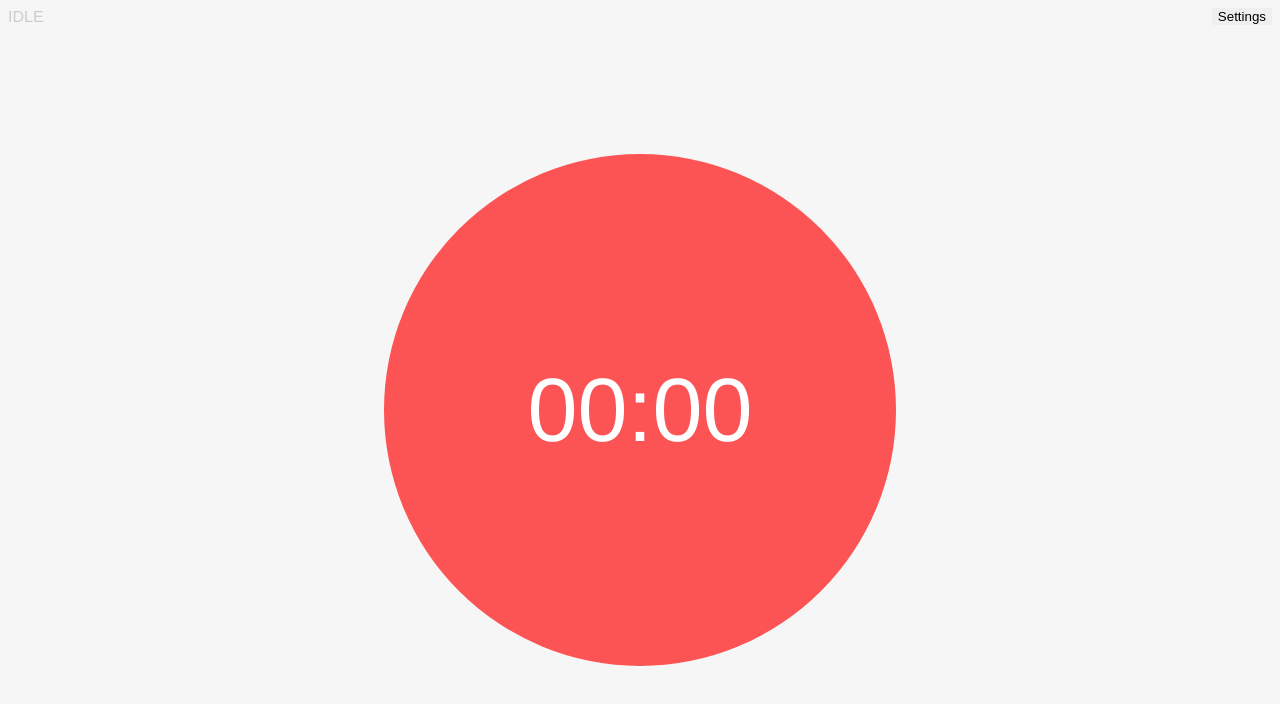
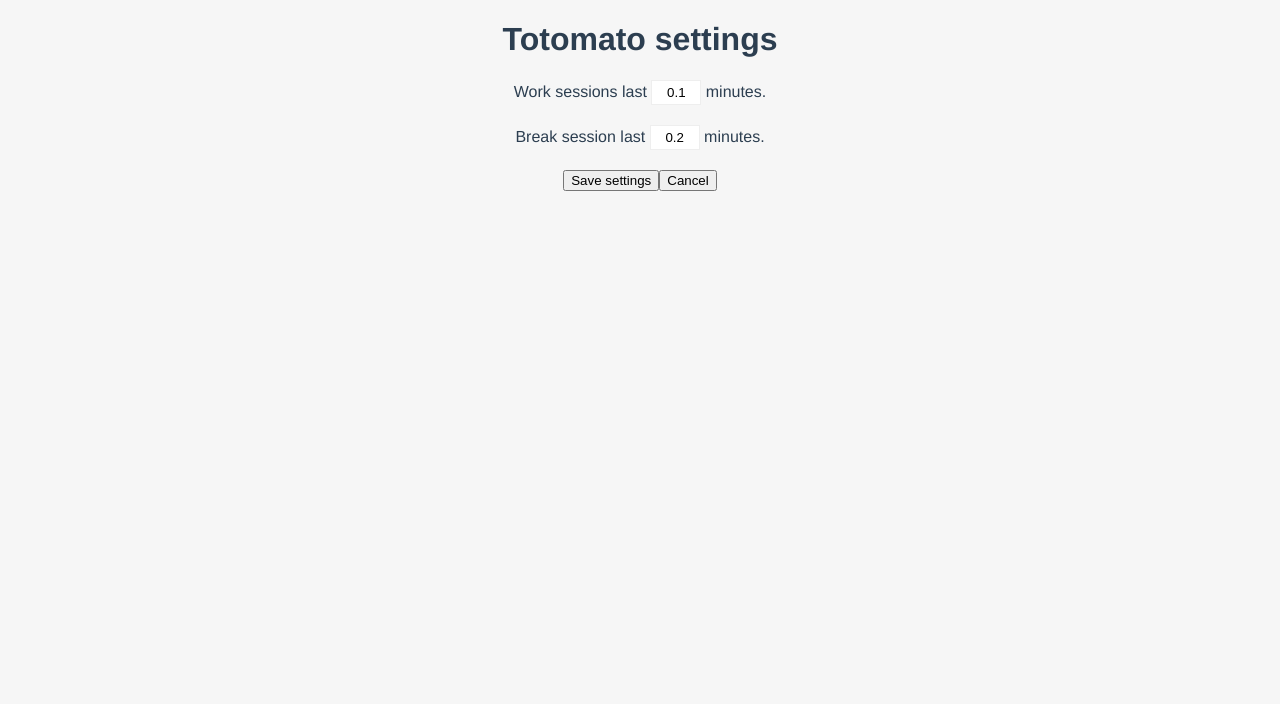
Before and after one commit to 3rd/totomato, a Vue app: page / in a window 1280 px wide. Both pictures are taken after a click on the button "Settings". Shown: the top 704 px of the page. Built offline with nearby package versions, Linux system fonts and the light colour scheme.

Commit message:
D: Add work and break session tracking and settings panel

```diff
--- a/index.html
+++ b/index.html
@@ -2,7 +2,7 @@
 <html>
   <head>
     <meta charset="utf-8">
-    <title>totomato</title>
+    <title>Totomato</title>
   </head>
   <body>
     <div id="app"></div>
--- a/src/App.vue
+++ b/src/App.vue
@@ -2,18 +2,27 @@
   <div id="app">
     <app-header
               :timer-state-text="timerStateText"
+              v-on:settings-action="settingsAction"
               class="clearfix">
     </app-header>
     <app-timer
-              v-on:action="primaryAction"
+              v-on:primary-action="primaryAction"
               :timer-text="timerText">
     </app-timer>
+    <app-settings
+              v-if="settingsVisible"
+              :work-session-minutes="workSessionMinutes"
+              :break-session-minutes="breakSessionMinutes"
+              v-on:settings-cancel="settingsCancel"
+              v-on:settings-save="settingsSave">
+    </app-settings>
   </div>
 </template>
 
 <script>
 import appHeader from './components/app-header'
 import appTimer from './components/app-timer'
+import appSettings from './components/app-settings'
 
 export default {
   name: 'app',
@@ -25,12 +34,13 @@ export default {
                               1 - working
                               2 - on break
                      */
+      previousTimerState: 0,
       timerElapsedSeconds: 0, // Elapsed seconds
-      timerText: '00:00', // Formatted timer text
       timerInterval: null, // Holds interval object,
       timerTimeout: null, // Holds timeout object
-      workSessionMinutes: 0.2, // Config
-      breakSessionMinutes: 0.1 // Config
+      settingsVisible: false, // Settings section switch
+      workSessionMinutes: 0.1, // Config
+      breakSessionMinutes: 0.2 // Config
     }
   },
   computed: {
@@ -42,6 +52,15 @@ export default {
     },
     isOnBreak: function () {
       return this.timerState === 2
+    },
+    previouslyIdle: function () {
+      return this.previousTimerState === 0
+    },
+    previouslyWorking: function () {
+      return this.previousTimerState === 1
+    },
+    previouslyOnBreak: function () {
+      return this.previousTimerState === 2
     },
     timerStateText: function () {
       if (this.timerState === 0) {
@@ -56,40 +75,92 @@ export default {
     },
     timerText: function () {
       if (this.isIdle) {
-        return 'Work'
+        if (this.previouslyIdle || this.previouslyOnBreak) {
+          return 'Work'
+        } else {
+          return 'Break'
+        }
+      } else if (this.isWorking) {
+        let secondsLeftTotal = this.workSessionMinutes * 60 - this.timerElapsedSeconds
+        let minutesLeft = Math.floor(secondsLeftTotal / 60)
+        let secondsLeft = secondsLeftTotal % 60
+        return (minutesLeft > 9 ? minutesLeft : '0' + minutesLeft) + ':' + (secondsLeft > 9 ? secondsLeft : '0' + secondsLeft)
+      } else if (this.isOnBreak) {
+        let secondsLeftTotal = this.breakSessionMinutes * 60 - this.timerElapsedSeconds
+        let minutesLeft = Math.floor(secondsLeftTotal / 60)
+        let secondsLeft = secondsLeftTotal % 60
+        return (minutesLeft > 9 ? minutesLeft : '0' + minutesLeft) + ':' + (secondsLeft > 9 ? secondsLeft : '0' + secondsLeft)
       }
-      if (this.isWorking) {
-        var secondsLeftTotal = this.workSessionMinutes * 60 - this.timerElapsedSeconds
-        var minutesLeft = Math.floor(secondsLeftTotal / 60)
-        var secondsLeft = secondsLeftTotal % 60
-        return minutesLeft + ':' + secondsLeft
+    }
+  },
+  methods: {
+    primaryAction: function () {
+      var self = this
+      if (this.isIdle) {
+        if (this.previouslyIdle || this.previouslyOnBreak) {
+          // Start working
+          this.previousTimerState = this.timerState
+          this.timerState = 1
+          this.timerElapsedSeconds = 0
+          this.timerInterval = setInterval(function () {
+            self.timerElapsedSeconds += 1
+          }, 1000)
+          this.timerTimeout = setTimeout(function () {
+            self.previousTimerState = self.timerState
+            self.timerState = 0
+            clearInterval(self.timerInterval)
+            clearTimeout(self.timerTimeout)
+            self.notifyNewState()
+          }, 1000 * 60 * this.workSessionMinutes)
+        } else {
+          // Start break
+          this.previousTimerState = this.timerState
+          this.timerState = 2
+          this.timerElapsedSeconds = 0
+          this.timerInterval = setInterval(function () {
+            self.$nextTick(function () {
+              this.timerElapsedSeconds++
+            })
+          }, 1000)
+          this.timerTimeout = setTimeout(function () {
+            self.previousTimerState = self.timerState
+            self.timerState = 0
+            clearInterval(self.timerInterval)
+            clearTimeout(self.timerTimeout)
+            self.notifyNewState()
+          }, 1000 * 60 * this.breakSessionMinutes)
+        }
+      } else {
+        this.previousTimerState = 0
+        this.timerState = 0
+        clearInterval(this.timerInterval)
+        clearTimeout(this.timerTimeout)
+      }
+    },
+    settingsAction: function () {
+      this.settingsVisible = !this.settingsVisible
+    },
+    settingsCancel: function () {
+      this.settingsVisible = false
+    },
+    settingsSave: function (data) {
+      this.workSessionMinutes = data.workSessionMinutes
+      this.breakSessionMinutes = data.breakSessionMinutes
+      this.settingsVisible = false
+    },
+    notifyNewState: function () {
+      if (this.previouslyWorking && this.isIdle) {
+        window.alert('Time to take a break!')
+      }
+      if (this.previouslyOnBreak && this.isIdle) {
+        window.alert('Time to start working')
       }
     }
   },
   components: {
     appHeader,
-    appTimer
-  },
-  methods: {
-    primaryAction: function () {
-      var self = this
-      if (this.isIdle) {
-        this.timerState = 1
-        this.timerElapsedSeconds = 0
-        this.timerInterval = setInterval(function () {
-          self.timerElapsedSeconds++
-        }, 1000)
-        this.timerTimeout = setTimeout(function () {
-          self.timerState = 0
-          clearInterval(self.timerInterval)
-          clearTimeout(self.timerTimeout)
-        }, 1000 * 60 * self.workSessionMinutes - 1000)
-      } else {
-        this.timerState = 0
-        clearInterval(this.timerInterval)
-        clearTimeout(this.timerTimeout)
-      }
-    }
+    appTimer,
+    appSettings
   }
 }
 </script>
@@ -97,6 +168,9 @@ export default {
 <style>
 body {
   background: #f6f6f6;
+  margin: 0;
+  width: 100%;
+  height: 100%;
 }
 #app {
   font-family: 'Avenir', Helvetica, Arial, sans-serif;
@@ -104,16 +178,7 @@ body {
   -moz-osx-font-smoothing: grayscale;
   text-align: center;
   color: #2c3e50;
+  width: 100%;
+  height: 100%;
 }
-.clearfix:after {
-     visibility: hidden;
-     display: block;
-     font-size: 0;
-     content: " ";
-     clear: both;
-     height: 0;
-     }
-.clearfix { display: inline-block; }
-* html .clearfix { height: 1%; }
-.clearfix { display: block; }
 </style>
--- a/src/components/app-header.vue
+++ b/src/components/app-header.vue
@@ -4,7 +4,7 @@
       {{ timerStateText }}
     </div>
     <div class="settings">
-      <button>Settings</button>
+      <button @click="settingsAction">Settings</button>
     </div>
   </div>
 </template>
@@ -14,14 +14,21 @@ export default {
   name: 'app-header',
   props: ['timerStateText'],
   data: function () {
-    return {
-      msg: 'Welcome to Your Vue.js App'
+    return {}
+  },
+  methods: {
+    settingsAction: function () {
+      this.$emit('settings-action')
     }
   }
 }
 </script>
 
 <style scoped>
+  .app-header {
+    height: 40px;
+    border-bottom: 1px solid #ccc;
+  }
   .status {
     text-transform: uppercase;
     color: #ccc;
--- /dev/null
+++ b/src/components/app-settings.vue
@@ -0,0 +1,60 @@
+<template>
+  <div class="app-settings">
+    <h1>Totomato settings</h1>
+    <div class="field">
+      Work sessions last <input v-model="settingWorkSessionMinutes"> minutes.
+    </div>
+    <div class="field">
+      Break session last <input v-model="settingBreakSessionMinutes"> minutes.
+    </div>
+    <button @click="saveSettings">Save settings</button>
+    <button @click="cancel">Cancel</button>
+  </div>
+</template>
+
+<script>
+export default {
+  name: 'app-settings',
+  props: [
+    'workSessionMinutes',
+    'breakSessionMinutes'
+  ],
+  data: function () {
+    return {
+      settingWorkSessionMinutes: this.workSessionMinutes,
+      settingBreakSessionMinutes: this.breakSessionMinutes
+    }
+  },
+  methods: {
+    saveSettings: function () {
+      this.$emit('settings-save', {
+        workSessionMinutes: this.settingWorkSessionMinutes,
+        breakSessionMinutes: this.settingBreakSessionMinutes
+      })
+    },
+    cancel: function () {
+      this.$emit('settings-cancel')
+    }
+  }
+}
+</script>
+
+<style scoped>
+  .app-settings {
+    position: absolute;
+    top: 0;
+    left: 0;
+    width: 100%;
+    height: 100%;
+    background: #f6f6f6;
+  }
+  input {
+    border: 1px solid #eee;
+    padding: 4px;
+    width: 40px;
+    text-align: center;
+  }
+  .field {
+    margin-bottom: 20px;
+  }
+</style>
--- a/src/components/app-timer.vue
+++ b/src/components/app-timer.vue
@@ -11,13 +11,12 @@ export default {
   name: 'app-timer',
   props: ['timerText'],
   data: function () {
-    return {
-      // prop
-    }
+    return {}
   },
   methods: {
     primaryAction: function () {
-      this.$emit('action')
+      console.log('emit')
+      this.$emit('primary-action')
     }
   }
 }
@@ -30,7 +29,7 @@ export default {
     height: 40vw;
     text-align: center;
     color: white;
-    font-size: 90px;
+    font-size: 80px;
     border-radius: 40vw;
     margin: auto;
     margin-top: 10vw;
```
